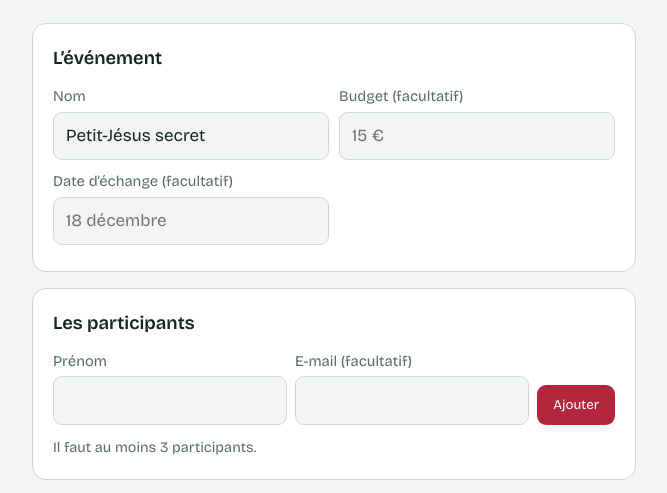
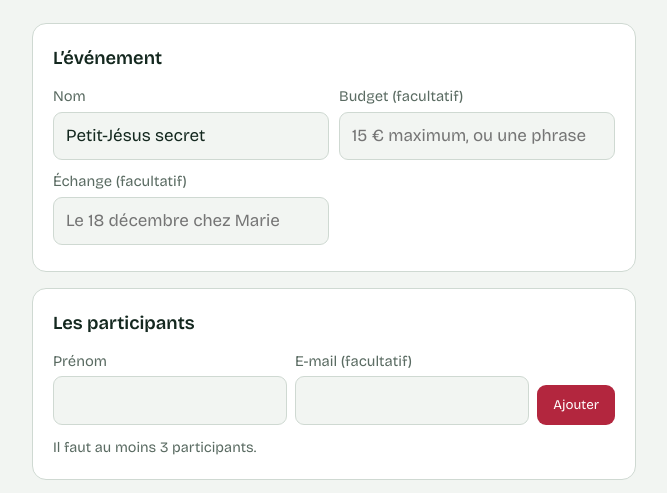
Before and after one commit to mimo38/petit-jesus-secret, a plain HTML site: page index.html in a window 1280 px wide. Shown: the part 249-742 px from the top of the page, without its empty margins (306-973 px from the left). Drawn offline with nearby package versions, Linux system fonts and the light colour scheme.

Commit message:
Update index.html

```diff
--- a/index.html
+++ b/index.html
@@ -60,8 +60,8 @@ li.pl{flex-wrap:wrap}
     <h2>L’événement</h2>
     <div class="grid">
       <div><label for="ev">Nom</label><input id="ev" value="Petit-Jésus secret" maxlength="60"></div>
-      <div><label for="bud">Budget (facultatif)</label><input id="bud" placeholder="15 €" maxlength="20"></div>
-      <div><label for="dt">Date d’échange (facultatif)</label><input id="dt" placeholder="18 décembre" maxlength="30"></div>
+      <div><label for="bud">Budget (facultatif)</label><input id="bud" placeholder="15 € maximum, ou une phrase" maxlength="120"></div>
+      <div><label for="dt">Échange (facultatif)</label><input id="dt" placeholder="Le 18 décembre chez Marie" maxlength="120"></div>
 
     </div>
   </section>
@@ -321,7 +321,7 @@ function fallback(url, li) {
       $("rev-ev").textContent = d.e || "Petit-Jésus secret";
       $("rev-hi").textContent = "Bonjour " + d.p + ", votre tirage est prêt. Assurez-vous que personne ne regarde votre écran.";
       $("rev-g").textContent = d.g;
-      var meta = []; if (d.b) meta.push("Budget : " + d.b); if (d.d) meta.push("Échange le " + d.d);
+      var meta = []; if (d.b) meta.push("Budget : " + d.b); if (d.d) meta.push("Échange : " + d.d);
       $("rev-meta").style.whiteSpace = "pre-line"; $("rev-meta").textContent = meta.join("\n");
       if (d.w && d.w.indexOf("http") === 0) { var a = document.createElement("a"); a.href = d.w; a.textContent = "Liste de souhaits"; a.target = "_blank"; a.rel = "noopener"; $("rev-w").appendChild(a); }
       $("show").onclick = function () { $("show").hidden = true; $("result").hidden = false; };
```
